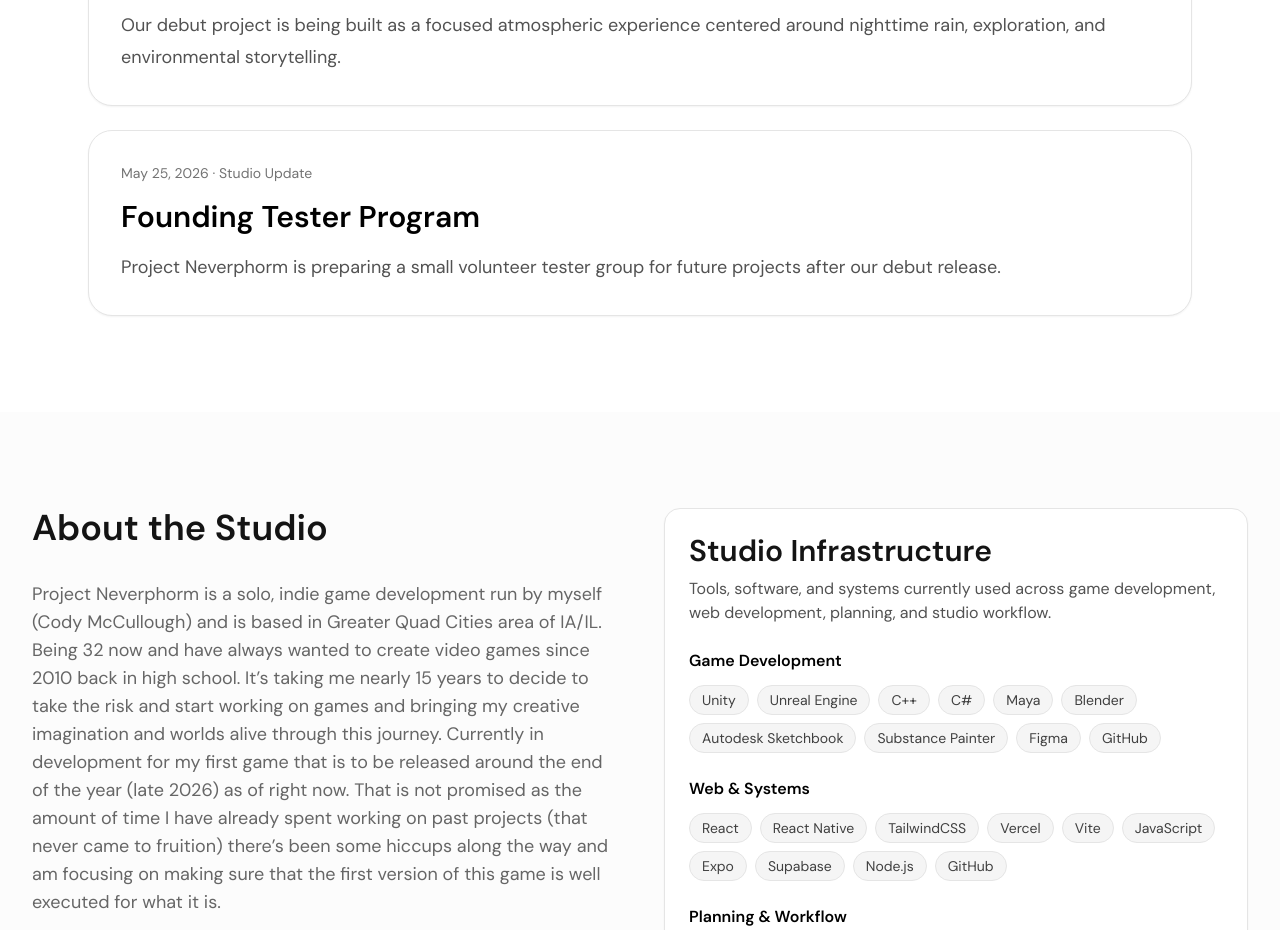
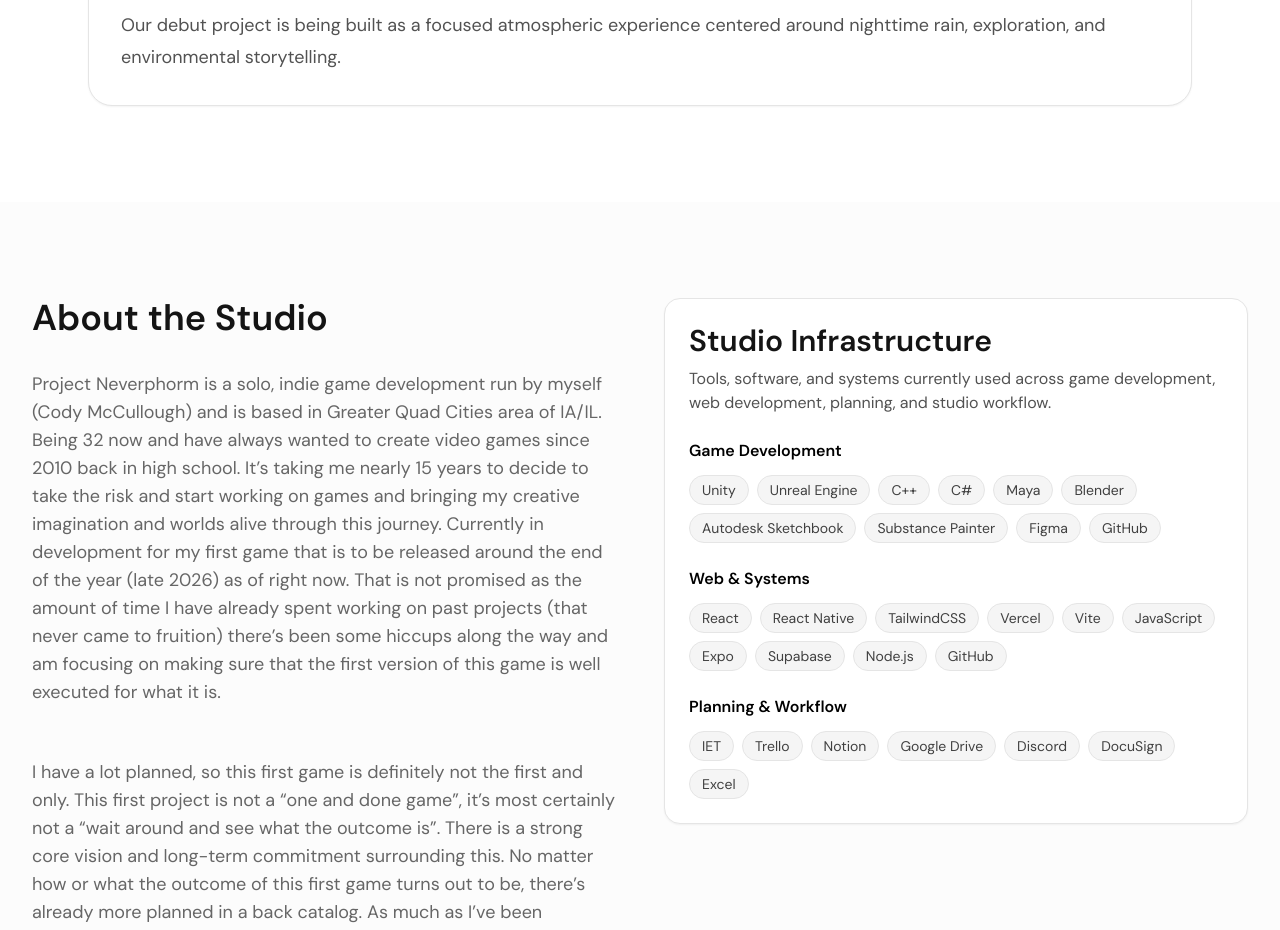
Before and after one commit to Minxci/neverphorm-site, a React (Vite) app in the folder apps/web/: page / in a window 1280 px wide. Shown: the part 1140-2070 px from the top of the page. Built offline with nearby package versions, Linux system fonts and the light colour scheme; the HTML template or start-up script is replaced by a standard one; what pocketbase would draw is missing.

Commit message:
aight aight final updates then bed

```diff
--- a/apps/web/src/pages/HomePage.jsx
+++ b/apps/web/src/pages/HomePage.jsx
@@ -123,20 +123,6 @@ const HomePage = () => {
               </p>
             </div>
 
-            <div className="bg-white border border-neutral-200 rounded-3xl p-8 shadow-sm">
-              <p className="text-sm text-neutral-500 mb-4">
-                May 25, 2026 · Studio Update
-              </p>
-
-              <h3 className="text-3xl font-semibold text-black mb-4">
-                Founding Tester Program
-              </h3>
-
-              <p className="text-neutral-600 text-lg leading-8">
-                Project Neverphorm is preparing a small volunteer tester
-                group for future projects after our debut release.
-              </p>
-            </div>
           </div>
         </section>
 
```
